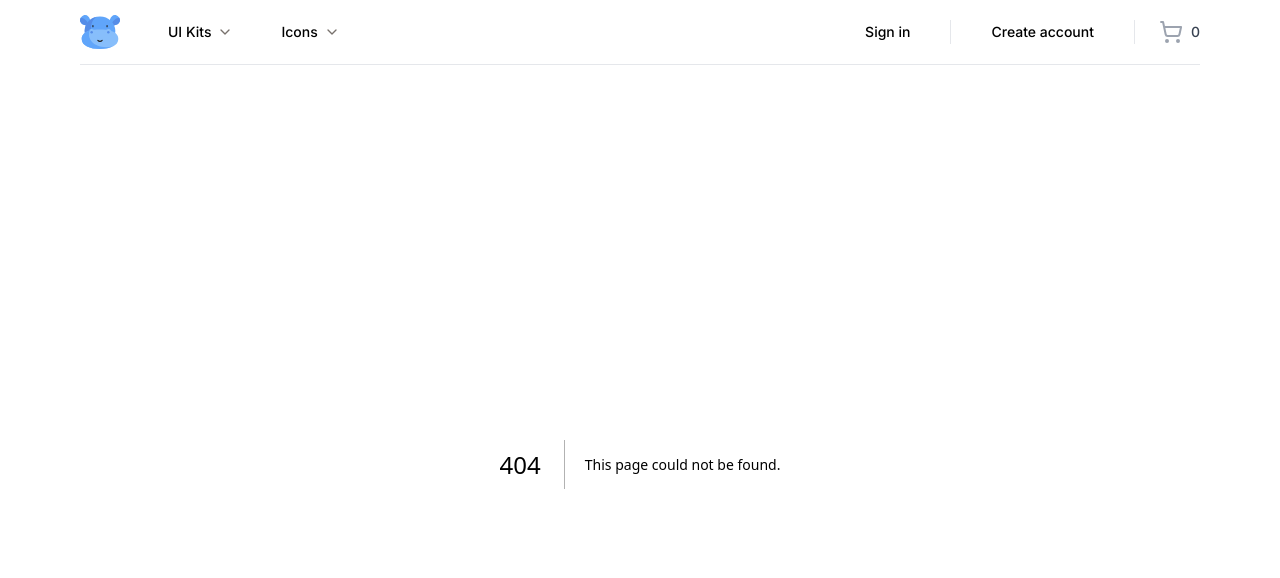
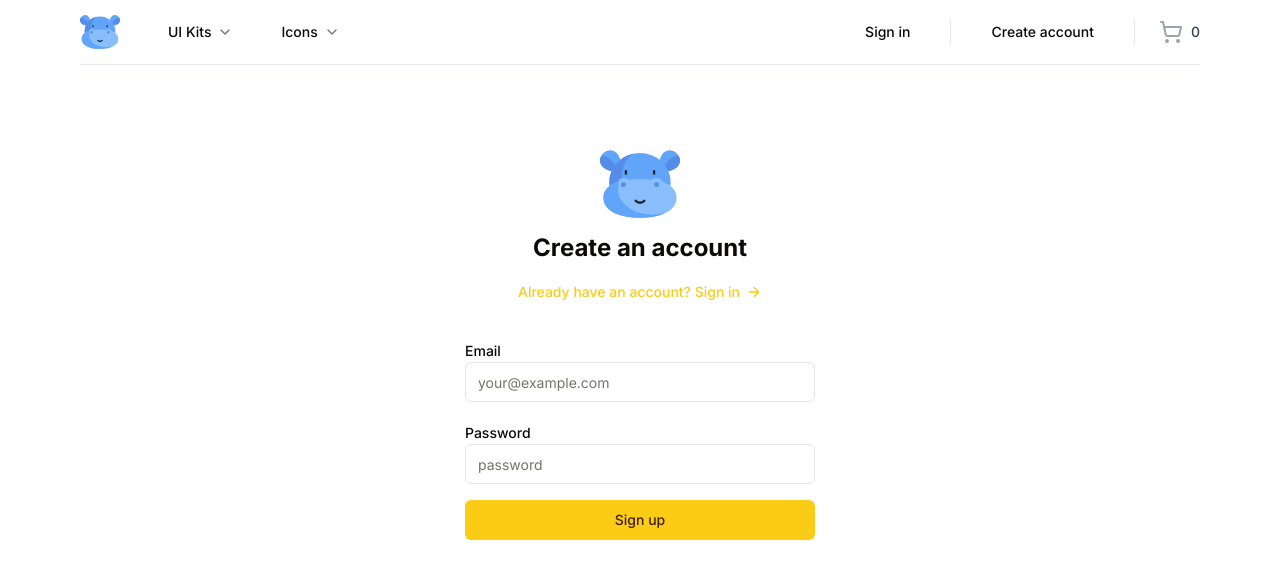
Before and after one commit to deniolp/market-place-next, a Next.js app: page /sign-up in a window 1280 px wide. Before the commit this address had no page. Shown: the top 578 px of the page. Built offline with nearby package versions, Linux system fonts and the light colour scheme.

Commit message:
Implementing sign-up on the client side

```diff
--- /dev/null
+++ b/src/app/(auth)/sign-up/page.tsx
@@ -0,0 +1,87 @@
+'use client';
+
+import { Icons } from '@/components/Icons';
+import { Button, buttonVariants } from '@/components/ui/button';
+import { Input } from '@/components/ui/input';
+import { Label } from '@/components/ui/label';
+import { cn } from '@/lib/utils';
+import { ArrowRight } from 'lucide-react';
+import Link from 'next/link';
+import { useForm } from 'react-hook-form';
+import { zodResolver } from '@hookform/resolvers/zod';
+import {
+	AuthCredentialsValidator,
+	TAuthCredentialsValidator,
+} from '@/lib/validators/account-credentials-validator';
+
+const Page = () => {
+	const {
+		register,
+		handleSubmit,
+		formState: { errors },
+	} = useForm<TAuthCredentialsValidator>({
+		resolver: zodResolver(AuthCredentialsValidator),
+	});
+
+	const onSubmit = ({ email, password }: TAuthCredentialsValidator) => {
+		// send the data to server
+	};
+
+	return (
+		<>
+			<div className='container relative flex pt-20 flex-col items-center justify-center lg:px-0'>
+				<div className='mx-auto flex w-full flex-col justify-center space-y-6 sm:w-[350px]'>
+					<div className='flex flex-col items-center space-y-2 text-center'>
+						<Icons.logo className='h-20 w-20' />
+						<h1 className='text-2xl font-bold'>Create an account</h1>
+
+						<Link
+							href='/sign-in'
+							className={buttonVariants({
+								variant: 'link',
+								className: 'text-muted-foreground gap-1.5',
+							})}
+						>
+							Already have an account? Sign in
+							<ArrowRight className='h-4 w-4' />
+						</Link>
+					</div>
+
+					<div className='grid gap-6'>
+						<form onSubmit={handleSubmit(onSubmit)}>
+							<div className='grid gap-2'>
+								<div className='grid gap-1 py-2'>
+									<Label htmlFor='email'>Email</Label>
+									<Input
+										{...register('email')}
+										className={cn({
+											'focus-visible:ring-red-500': errors.email,
+										})}
+										placeholder='your@example.com'
+										id='email'
+									/>
+								</div>
+
+								<div className='grid gap-1 py-2'>
+									<Label htmlFor='password'>Password</Label>
+									<Input
+										{...register('password')}
+										className={cn({
+											'focus-visible:ring-red-500': errors.password,
+										})}
+										placeholder='password'
+										id='password'
+									/>
+								</div>
+
+								<Button>Sign up</Button>
+							</div>
+						</form>
+					</div>
+				</div>
+			</div>
+		</>
+	);
+};
+
+export default Page;
--- /dev/null
+++ b/src/components/ui/input.tsx
@@ -0,0 +1,25 @@
+import * as React from "react"
+
+import { cn } from "@/lib/utils"
+
+export interface InputProps
+  extends React.InputHTMLAttributes<HTMLInputElement> {}
+
+const Input = React.forwardRef<HTMLInputElement, InputProps>(
+  ({ className, type, ...props }, ref) => {
+    return (
+      <input
+        type={type}
+        className={cn(
+          "flex h-10 w-full rounded-md border border-input bg-background px-3 py-2 text-sm ring-offset-background file:border-0 file:bg-transparent file:text-sm file:font-medium placeholder:text-muted-foreground focus-visible:outline-none focus-visible:ring-2 focus-visible:ring-ring focus-visible:ring-offset-2 disabled:cursor-not-allowed disabled:opacity-50",
+          className
+        )}
+        ref={ref}
+        {...props}
+      />
+    )
+  }
+)
+Input.displayName = "Input"
+
+export { Input }
--- /dev/null
+++ b/src/components/ui/label.tsx
@@ -0,0 +1,26 @@
+"use client"
+
+import * as React from "react"
+import * as LabelPrimitive from "@radix-ui/react-label"
+import { cva, type VariantProps } from "class-variance-authority"
+
+import { cn } from "@/lib/utils"
+
+const labelVariants = cva(
+  "text-sm font-medium leading-none peer-disabled:cursor-not-allowed peer-disabled:opacity-70"
+)
+
+const Label = React.forwardRef<
+  React.ElementRef<typeof LabelPrimitive.Root>,
+  React.ComponentPropsWithoutRef<typeof LabelPrimitive.Root> &
+    VariantProps<typeof labelVariants>
+>(({ className, ...props }, ref) => (
+  <LabelPrimitive.Root
+    ref={ref}
+    className={cn(labelVariants(), className)}
+    {...props}
+  />
+))
+Label.displayName = LabelPrimitive.Root.displayName
+
+export { Label }
--- /dev/null
+++ b/src/lib/validators/account-credentials-validator.ts
@@ -0,0 +1,12 @@
+import { z } from 'zod';
+
+export const AuthCredentialsValidator = z.object({
+	email: z.string().email(),
+	password: z
+		.string()
+		.min(8, { message: 'Password must be at least 8 characters long.' }),
+});
+
+export type TAuthCredentialsValidator = z.infer<
+	typeof AuthCredentialsValidator
+>;
```
Also changed, not shown: package.json (+6 -1 lines), 1 other file (tests, documents, lock files or other folders).
